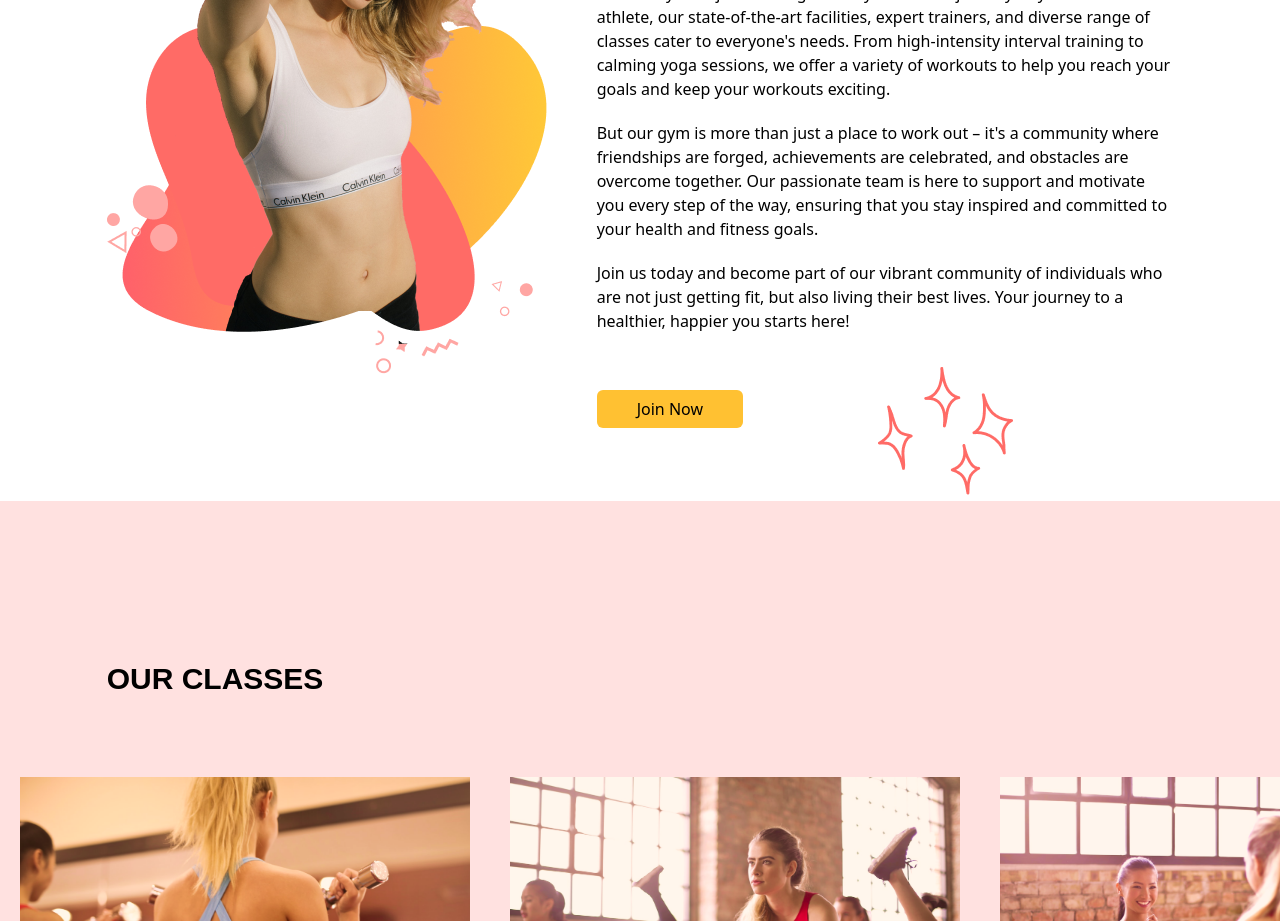
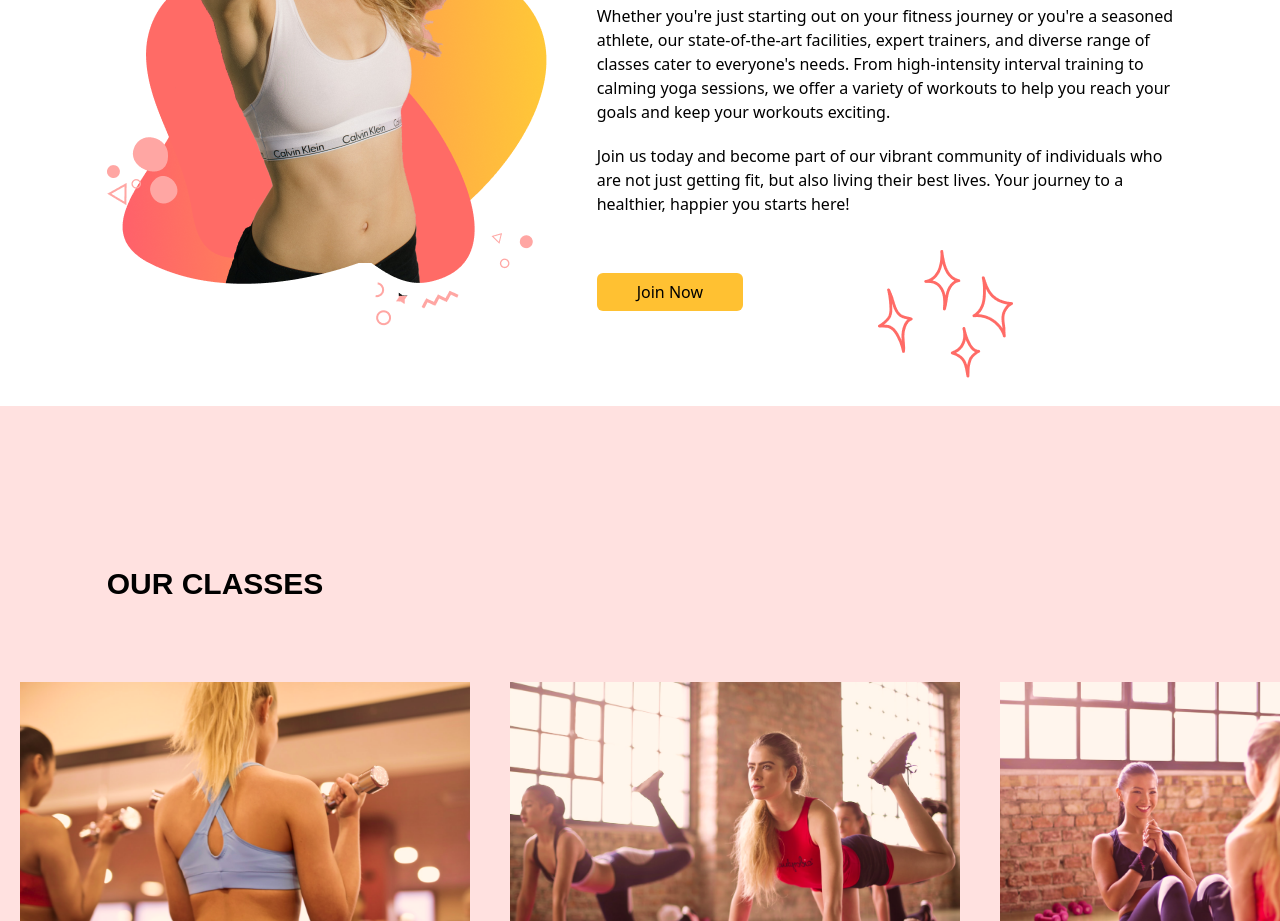
Before and after one commit to aaditya-rathore/gym-project-aaditya, a React (Vite) app: page / in a window 1280 px wide. Shown: the part 1700-2621 px from the top of the page. Built offline with nearby package versions, Linux system fonts and the light colour scheme.

Commit message:
description chnage

```diff
--- a/src/scenes/benifits/index.tsx
+++ b/src/scenes/benifits/index.tsx
@@ -123,7 +123,7 @@ const Benifits = ({setSelectedPage}: Props) => {
                      >
                         <p className="my-5">Welcome to our thriving community of thousands of happy members who are on a journey to transform their lives and achieve peak fitness! At our gym, we're dedicated to providing a supportive and empowering environment where individuals of all fitness levels can thrive.</p>
                         <p className="mb-5">Whether you're just starting out on your fitness journey or you're a seasoned athlete, our state-of-the-art facilities, expert trainers, and diverse range of classes cater to everyone's needs. From high-intensity interval training to calming yoga sessions, we offer a variety of workouts to help you reach your goals and keep your workouts exciting.</p>
-                        <p className="mb-5">But our gym is more than just a place to work out – it's a community where friendships are forged, achievements are celebrated, and obstacles are overcome together. Our passionate team is here to support and motivate you every step of the way, ensuring that you stay inspired and committed to your health and fitness goals.</p>
+
                         <p className="mb-5">Join us today and become part of our vibrant community of individuals who are not just getting fit, but also living their best lives. Your journey to a healthier, happier you starts here!</p>
                     </motion.div>
 
```
